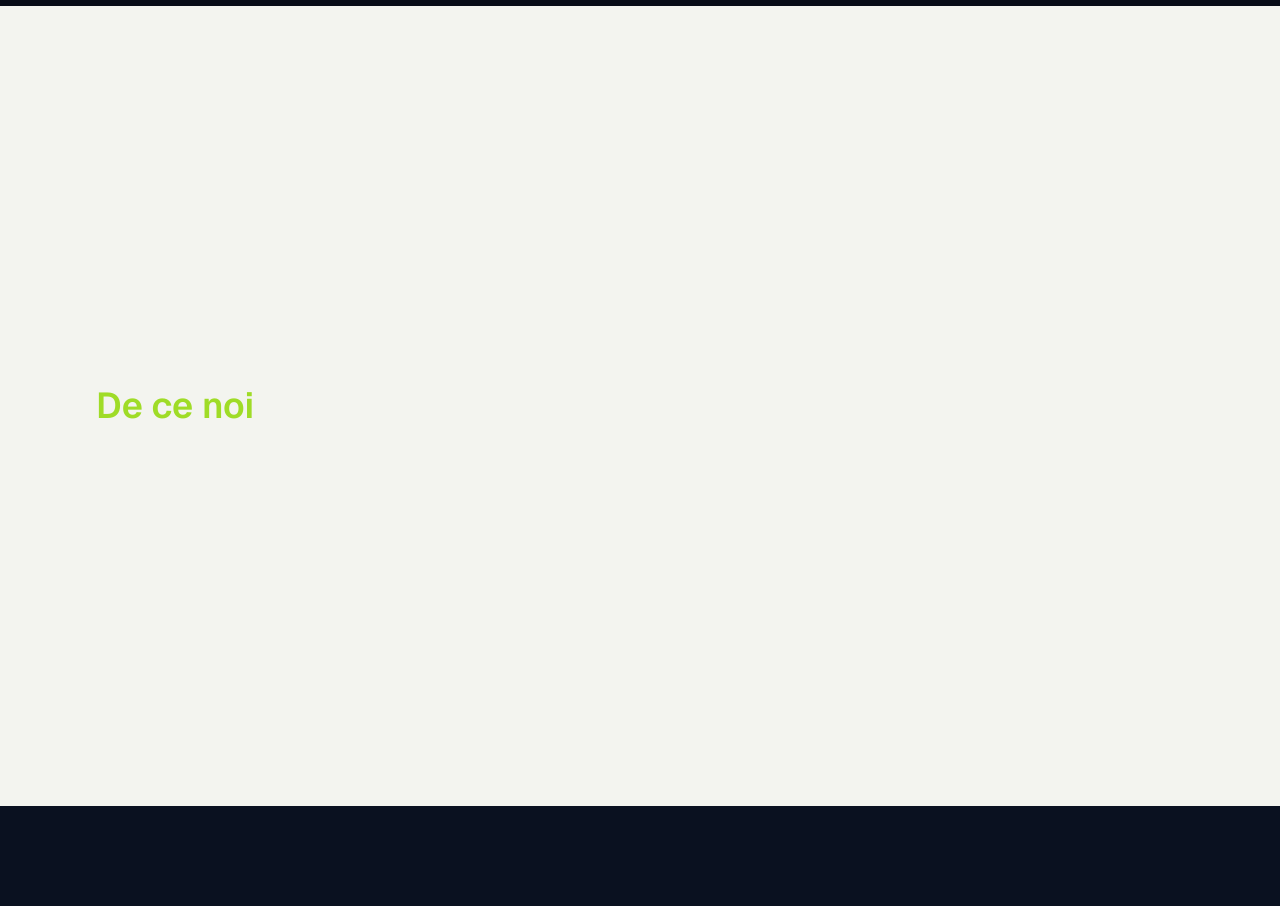
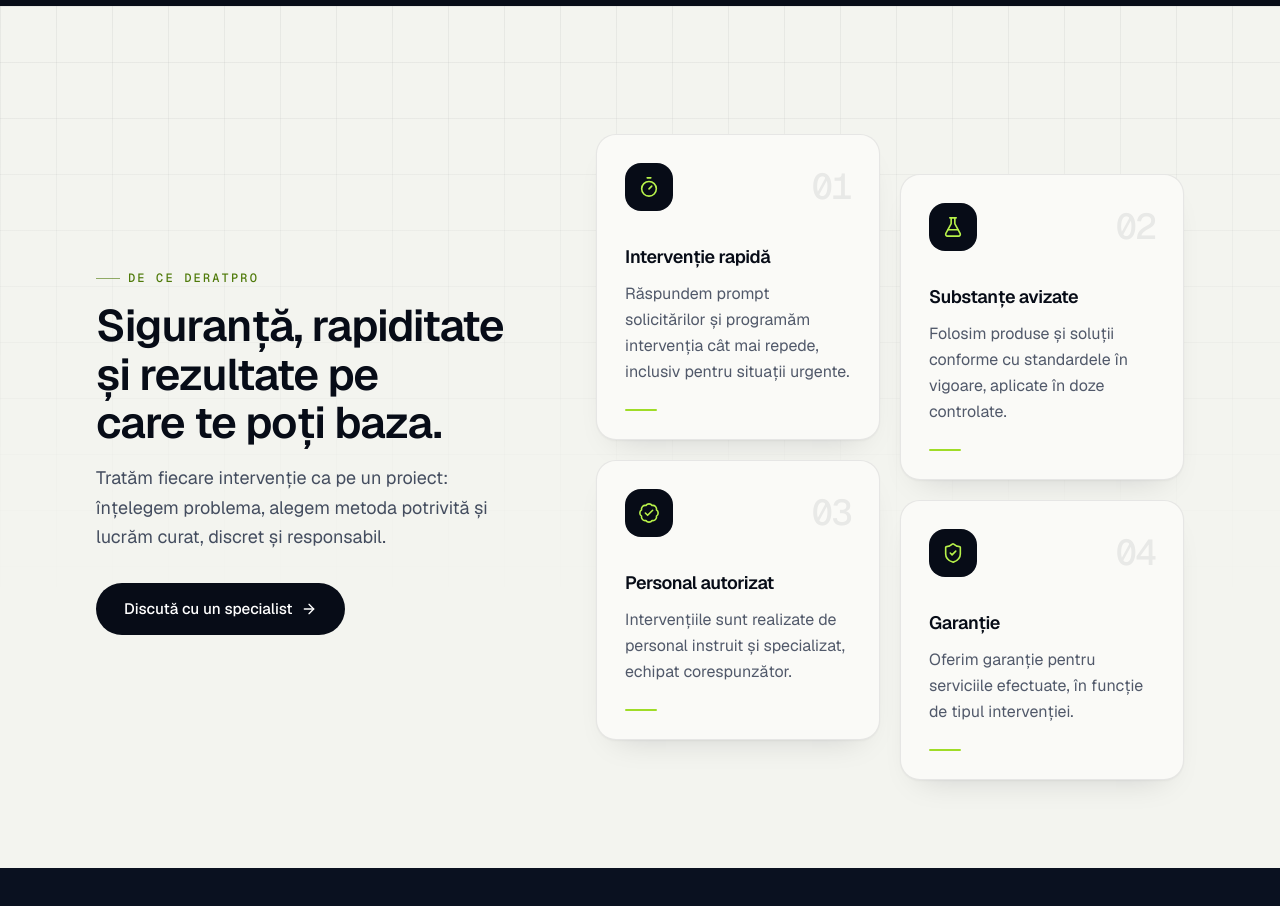
Before and after one commit to mihaigiorgi/deratpro-, a Next.js app: page / in a window 1280 px wide. Shown: the part 1740-2646 px from the top of the page. Built offline with nearby package versions, Linux system fonts and the light colour scheme; no server answers.

Commit message:
feat: implement why DeratPro section

```diff
--- a/src/app/page.tsx
+++ b/src/app/page.tsx
@@ -1,11 +1,11 @@
 import { Navbar } from "@/components/layout/Navbar";
 import { Hero } from "@/components/sections/Hero";
 import { Services } from "@/components/sections/Services";
+import { WhyDeratPro } from "@/components/sections/WhyDeratPro";
 import { Container } from "@/components/ui/Container";
 
+// Secțiuni temporare — le înlocuim una câte una în pașii următori.
 const PLACEHOLDERS = [
-
-  { id: "de-ce-noi", title: "De ce noi", bg: "bg-mist-100" },
   { id: "proces", title: "Proces", bg: "bg-ink-850" },
   { id: "contact", title: "Contact", bg: "bg-ink-900" },
 ];
@@ -16,7 +16,8 @@ export default function HomePage() {
       <Navbar />
       <main id="continut">
         <Hero />
-                <Services />
+        <Services />
+        <WhyDeratPro />
         {PLACEHOLDERS.map((section) => (
           <section key={section.id} id={section.id} className={`${section.bg} flex min-h-screen items-center`}>
             <Container>
--- /dev/null
+++ b/src/components/sections/WhyDeratPro.tsx
@@ -0,0 +1,59 @@
+import { ArrowRight } from "lucide-react";
+
+import { Button } from "@/components/ui/Button";
+import { Container } from "@/components/ui/Container";
+import { Reveal } from "@/components/ui/Reveal";
+import { SectionHeading } from "@/components/ui/SectionHeading";
+import { ADVANTAGES } from "@/data/content";
+
+
+export function WhyDeratPro() {
+  return (
+    <section id="de-ce-noi" aria-labelledby="de-ce-noi-title" className="relative isolate overflow-hidden bg-mist-100 py-24 text-ink-900 sm:py-32">
+      <div aria-hidden className="bg-grid-light absolute inset-0 -z-10 [mask-image:linear-gradient(to_bottom,#000,transparent_70%)]" />
+
+      <Container className="grid gap-14 lg:grid-cols-[minmax(0,5fr)_minmax(0,7fr)] lg:gap-20">
+        <Reveal className="lg:sticky lg:top-32 lg:self-start">
+          <SectionHeading
+            id="de-ce-noi-title"
+            tone="light"
+            eyebrow="De ce DeratPro"
+            title="Siguranță, rapiditate și rezultate pe care te poți baza."
+            description="Tratăm fiecare intervenție ca pe un proiect: înțelegem problema, alegem metoda potrivită și lucrăm curat, discret și responsabil."
+          />
+          <div className="mt-8">
+            <Button href="#contact" variant="dark" size="lg">
+              Discută cu un specialist
+              <ArrowRight aria-hidden className="size-4 transition-transform duration-300 group-hover/btn:translate-x-0.5" />
+            </Button>
+          </div>
+        </Reveal>
+
+        <ul className="grid gap-4 sm:grid-cols-2 sm:gap-5">
+          {ADVANTAGES.map((advantage, index) => {
+            const Icon = advantage.icon;
+            return (
+              <li key={advantage.title} className={index % 2 === 1 ? "sm:translate-y-10" : undefined}>
+                <Reveal delay={index * 0.08} className="h-full">
+                  <article className="group relative flex h-full flex-col rounded-(--radius-card) border border-ink-900/8 bg-mist-50 p-6 shadow-card-light transition-[box-shadow,border-color] duration-500 hover:border-ink-900/15 hover:shadow-[0_24px_48px_-24px_rgb(7_12_23/0.28)] sm:p-7">
+                    <div className="flex items-center justify-between">
+                      <span className="flex size-12 items-center justify-center rounded-2xl bg-ink-900 text-accent-400 transition-transform duration-500 ease-(--ease-out-expo) group-hover:scale-105">
+                        <Icon aria-hidden className="size-5.5" strokeWidth={1.75} />
+                      </span>
+                      <span aria-hidden className="font-mono text-4xl font-medium tracking-tighter text-ink-900/7">
+                        0{index + 1}
+                      </span>
+                    </div>
+                    <h3 className="mt-8 text-lg font-semibold tracking-tight">{advantage.title}</h3>
+                    <p className="mt-2.5 leading-relaxed text-ink-700/75">{advantage.description}</p>
+                    <span aria-hidden className="mt-6 h-0.5 w-8 origin-left rounded-full bg-accent-500 transition-transform duration-500 ease-(--ease-out-expo) group-hover:scale-x-[2.5]" />
+                  </article>
+                </Reveal>
+              </li>
+            );
+          })}
+        </ul>
+      </Container>
+    </section>
+  );
+}
--- a/src/data/content.ts
+++ b/src/data/content.ts
@@ -1,7 +1,6 @@
-import { Bug, Rat, SprayCan } from "lucide-react";
+import { BadgeCheck, Bug, FlaskConical, Rat, ShieldCheck, SprayCan, Timer } from "lucide-react";
 
-import type { NavItem, Service } from "@/types";
-
+import type { Advantage, NavItem, Service } from "@/types";
 /*
  * Tot textul site-ului stă aici, separat de design.
  * DeratPro e un brand fictiv: afirmațiile sunt generale, fără certificări sau statistici inventate.
@@ -49,3 +48,27 @@ export const SERVICES: Service[] = [
     ],
   },
 ];
+
+
+export const ADVANTAGES: Advantage[] = [
+  {
+    title: "Intervenție rapidă",
+    description: "Răspundem prompt solicitărilor și programăm intervenția cât mai repede, inclusiv pentru situații urgente.",
+    icon: Timer,
+  },
+  {
+    title: "Substanțe avizate",
+    description: "Folosim produse și soluții conforme cu standardele în vigoare, aplicate în doze controlate.",
+    icon: FlaskConical,
+  },
+  {
+    title: "Personal autorizat",
+    description: "Intervențiile sunt realizate de personal instruit și specializat, echipat corespunzător.",
+    icon: BadgeCheck,
+  },
+  {
+    title: "Garanție",
+    description: "Oferim garanție pentru serviciile efectuate, în funcție de tipul intervenției.",
+    icon: ShieldCheck,
+  },
+];
```
Also changed, not shown: src/types/index.ts (+7 -0 lines).
